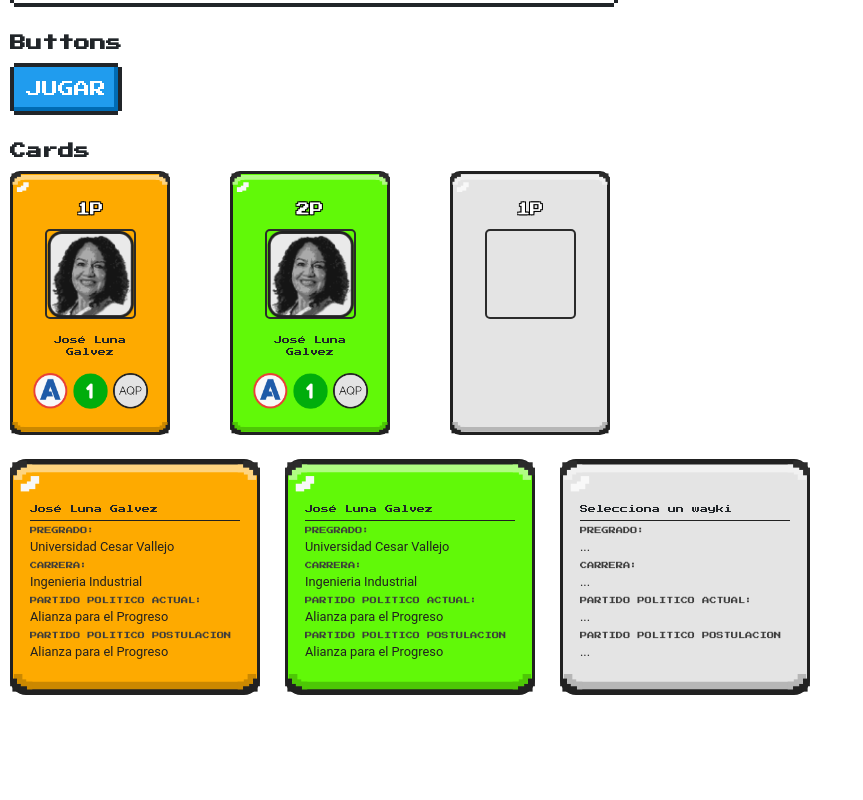
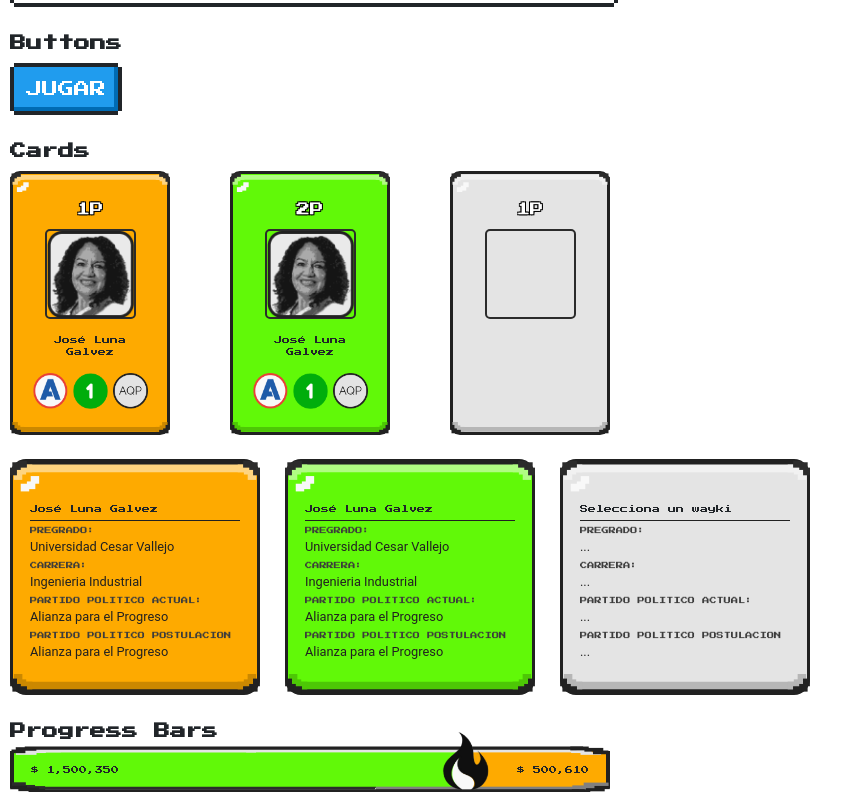
Before and after one commit to diegourbina95/street-wayki, a React (Vite) app: page / in a window 1280 px wide. Shown: the part 475-1275 px from the top of the page, without its empty margins (0-863 px from the left). Before the commit the page ends 1180 px from the top, so only its background shows below. Built offline with nearby package versions, Linux system fonts and the light colour scheme.

Commit message:
feature: se desarrollo componente progress bar

```diff
--- a/src/App.tsx
+++ b/src/App.tsx
@@ -3,6 +3,7 @@ import { ButtonNes } from "./components/Inputs/ButtonNes";
 import { SelectNes } from "./components/Inputs/SelectNes";
 import { CardVs } from "./components/Surfaces/CardVs";
 import { InformationCard } from "./components/Surfaces/InformationCard";
+import { ProgressNes } from "./components/Feedback/ProgressNes";
 
 import { generateData } from "./_mock/scatter-plot.data";
 import { cardVsData } from "./_mock/card-vs.data";
@@ -68,6 +69,13 @@ function App() {
           <InformationCard color="#61F908" details={informationCardData} />
           <InformationCard details={null} />
         </div>
+        <br />
+        <div>
+          <h4>Progress Bars</h4>
+          <div style={{ width: "600px" }}>
+            <ProgressNes currency="$" quantity1={1500350} quantity2={500610} />
+          </div>
+        </div>
       </div>
     </div>
   );
--- /dev/null
+++ b/src/components/DataDisplay/IconProgressBarBottom.tsx
@@ -0,0 +1,93 @@
+import React from "react";
+
+interface IconProgressBarBottomTopProps {
+  style?: any;
+}
+
+export const IconProgressBarBottom: React.FC<IconProgressBarBottomTopProps> = ({
+  style,
+}) => (
+  <svg
+    viewBox="0 0 1028 18"
+    fill="none"
+    xmlns="http://www.w3.org/2000/svg"
+    style={style}
+  >
+    <path
+      d="M16 8H627C627 10.7614 624.761 13 622 13H21C18.2386 13 16 10.7614 16 8Z"
+      fill="#2B2B2B"
+    />
+    <rect
+      x="3.11328"
+      y="0.47998"
+      width="23.7714"
+      height="6.58537"
+      fill="#2B2B2B"
+    />
+    <rect
+      x="18.8232"
+      y="5.09058"
+      width="23.7714"
+      height="6.58537"
+      fill="#2B2B2B"
+    />
+    <rect
+      x="36.1094"
+      y="7.06567"
+      width="23.7714"
+      height="6.58537"
+      fill="#2B2B2B"
+    />
+    <rect
+      width="42.7107"
+      height="6.86324"
+      transform="matrix(-1 0 0 1 1025.86 1)"
+      fill="#808080"
+    />
+    <rect
+      width="42.7107"
+      height="6.86324"
+      transform="matrix(-1 0 0 1 1006.44 5.80469)"
+      fill="#808080"
+    />
+    <rect
+      width="348"
+      height="7"
+      transform="matrix(-1 0 0 1 975 8)"
+      fill="#808080"
+    />
+    <rect
+      width="26.3645"
+      height="5.44131"
+      transform="matrix(-1 0 0 1 1028 6.76245)"
+      fill="#212121"
+    />
+    <rect
+      width="32.2233"
+      height="5.44131"
+      transform="matrix(-1 0 0 1 1019.21 10.5706)"
+      fill="#212121"
+    />
+    <rect
+      width="31.4829"
+      height="5.61112"
+      transform="matrix(-1 0 0 1 994.422 12.3884)"
+      fill="#212121"
+    />
+    <rect y="6.32007" width="28.7858" height="6.15104" fill="#212121" />
+    <rect
+      x="14.0488"
+      y="9.49243"
+      width="35.1827"
+      height="6.15104"
+      fill="#212121"
+    />
+    <rect
+      x="31.5098"
+      y="12.3884"
+      width="953.313"
+      height="5.61112"
+      fill="#212121"
+    />
+  </svg>
+);
--- /dev/null
+++ b/src/components/DataDisplay/IconProgressBarTop.tsx
@@ -0,0 +1,105 @@
+import React from "react";
+
+interface IconProgressBarTopProps {
+  style?: any;
+}
+
+export const IconProgressBarTop: React.FC<IconProgressBarTopProps> = ({
+  style,
+}) => (
+  <svg
+    viewBox="0 0 1032 18"
+    fill="none"
+    xmlns="http://www.w3.org/2000/svg"
+    style={style}
+  >
+    <path
+      d="M10 11H423C423 8.23858 420.761 6 418 6H15C12.2386 6 10 8.23858 10 11Z"
+      fill="#E4E4E4"
+    />
+    <rect
+      width="35.4851"
+      height="4.49499"
+      transform="matrix(1 0 0 -1 9.54297 15.2415)"
+      fill="#E4E4E4"
+    />
+    <rect
+      width="35.4851"
+      height="4.49499"
+      transform="matrix(1 0 0 -1 25.6777 12.0942)"
+      fill="#E4E4E4"
+    />
+    <rect
+      width="35.4851"
+      height="4.49499"
+      transform="matrix(1 0 0 -1 51.4805 10.7461)"
+      fill="#E4E4E4"
+    />
+    <rect
+      x="1017.26"
+      y="15.2415"
+      width="35.4851"
+      height="4.49499"
+      transform="rotate(-180 1017.26 15.2415)"
+      fill="#E4E4E4"
+    />
+    <rect
+      x="1001.13"
+      y="12.0942"
+      width="35.4851"
+      height="4.49499"
+      transform="rotate(-180 1001.13 12.0942)"
+      fill="#E4E4E4"
+    />
+    <rect
+      x="975"
+      y="10.9998"
+      width="569"
+      height="5"
+      transform="rotate(-180 975 10.9998)"
+      fill="#E4E4E4"
+    />
+    <rect
+      x="1029.88"
+      y="14.1853"
+      width="26.6119"
+      height="6.41471"
+      transform="rotate(-180 1029.88 14.1853)"
+      fill="#212121"
+    />
+    <rect
+      x="1021.01"
+      y="9.69531"
+      width="32.5257"
+      height="6.41471"
+      transform="rotate(-180 1021.01 9.69531)"
+      fill="#212121"
+    />
+    <rect
+      x="995.986"
+      y="7.55225"
+      width="31.7784"
+      height="6.6149"
+      transform="rotate(-180 995.986 7.55225)"
+      fill="#212121"
+    />
+    <rect
+      width="23.9011"
+      height="6.2713"
+      transform="matrix(1 0 0 -1 2 12.3296)"
+      fill="#212121"
+    />
+    <rect
+      width="35.4851"
+      height="6.15104"
+      transform="matrix(1 0 0 -1 9.31152 8.21387)"
+      fill="#212121"
+    />
+    <rect
+      width="961.508"
+      height="5.61112"
+      transform="matrix(1 0 0 -1 24.8418 6.46851)"
+      fill="#212121"
+    />
+  </svg>
+);
--- /dev/null
+++ b/src/components/Feedback/ProgressNes.tsx
@@ -0,0 +1,59 @@
+import { useEffect, useState } from "react";
+import { IconProgressBarTop } from "../DataDisplay/IconProgressBarTop";
+import { IconProgressBarBottom } from "../DataDisplay/IconProgressBarBottom";
+
+import "../../styles/progress-nes.scss";
+import { formatAmount } from "../../utils/amounts";
+
+interface ProgressNesProps {
+  quantity1: number;
+  quantity2: number;
+  currency?: string;
+}
+
+export const ProgressNes: React.FC<ProgressNesProps> = ({
+  quantity1,
+  quantity2,
+  currency,
+}) => {
+  const [barPercentage, setBarPercentage] = useState(0);
+
+  useEffect(() => {
+    setBarPercentage((quantity1 / (quantity1 + quantity2)) * 100);
+  }, [quantity1, quantity2]);
+  return (
+    <div className="progress-nes">
+      <IconProgressBarTop
+        style={{
+          position: "absolute",
+          top: "-5px",
+          zIndex: 1,
+        }}
+      />
+      <div className="progress-nes__content">
+        <div
+          className="progress-nes__left"
+          style={{ width: `${barPercentage}%` }}
+        >
+          {`${currency || ""} ${formatAmount(quantity1)}`}
+        </div>
+        <div className="progress-nes__icon">
+          <img src="./img/fire.png" alt="fire" />
+        </div>
+        <div
+          className="progress-nes__right"
+          style={{ width: `${100 - barPercentage}%` }}
+        >
+          {`${currency || ""} ${formatAmount(quantity2)}`}
+        </div>
+      </div>
+      <IconProgressBarBottom
+        style={{
+          position: "absolute",
+          bottom: "-4px",
+          zIndex: 1,
+        }}
+      />
+    </div>
+  );
+};
--- /dev/null
+++ b/src/styles/progress-nes.scss
@@ -0,0 +1,42 @@
+.progress-nes {
+  position: relative;
+  &__content {
+    height: 37px;
+    display: flex;
+    align-items: center;
+    font-size: 0.5rem;
+  }
+
+  &__left {
+    background-color: #61f908;
+    text-align: start;
+    display: flex;
+    align-items: center;
+    justify-content: start;
+    height: 100%;
+    padding-left: 17px;
+    border-left: 4px solid #212121;
+  }
+
+  &__icon {
+    z-index: 10000;
+    position: relative;
+    img {
+      width: 78px;
+      position: absolute;
+      top: -44px;
+      left: -30px;
+    }
+  }
+
+  &__right {
+    background-color: #feaa00;
+    text-align: left;
+    display: flex;
+    justify-content: end;
+    align-items: center;
+    height: 100%;
+    padding-right: 17px;
+    border-right: 4px solid #212121;
+  }
+}
--- /dev/null
+++ b/src/utils/amounts.ts
@@ -0,0 +1,3 @@
+export const formatAmount = (num: number) => {
+  return new Intl.NumberFormat("en-US").format(num);
+};
```
Also changed, not shown: public/img/fire.png (added).
